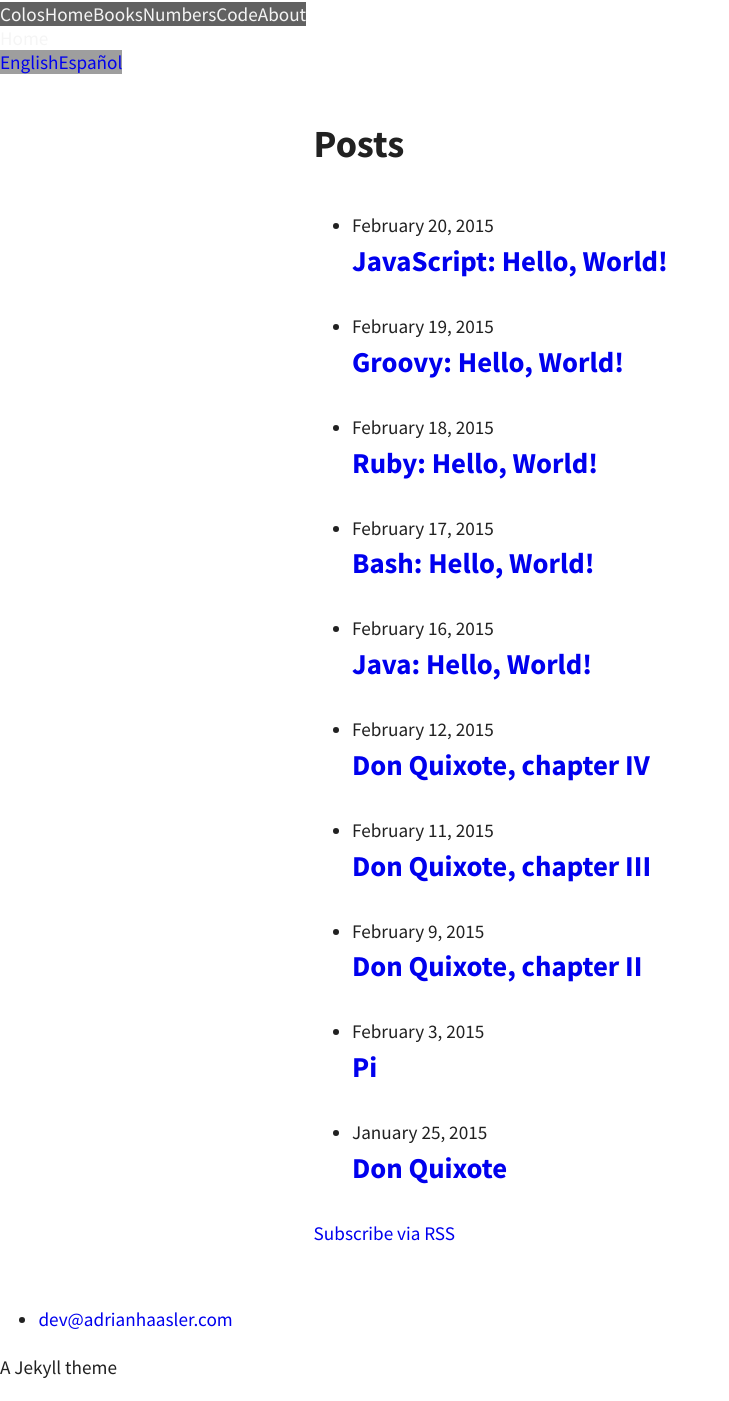
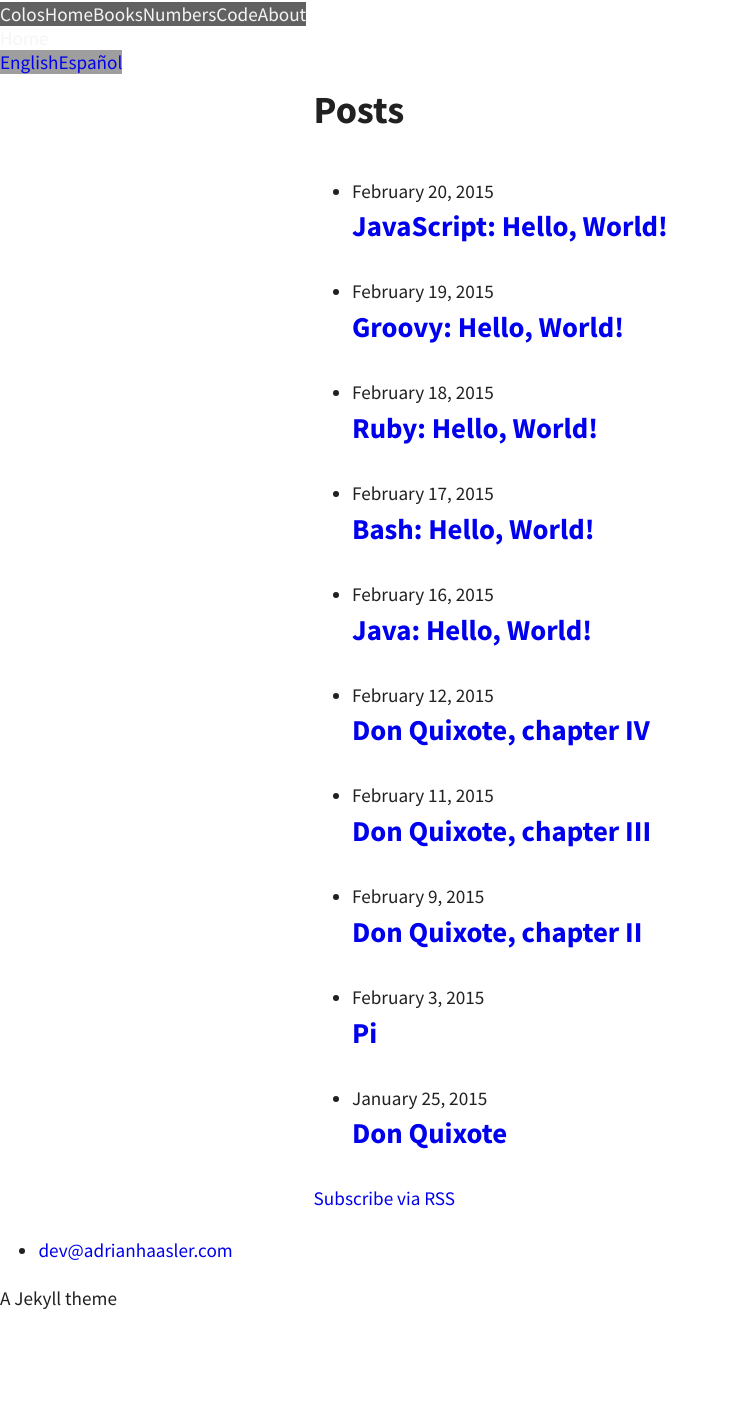
Before and after one commit to ahaasler/colos, a Jekyll site: the page built from _pages/en/home.md, in a window 1280 px wide. Shown: the whole page, without its empty margins (0-729 px from the left). Built offline with Jekyll 4.4.1, drawn with Linux system fonts in a browser that asks for light colours; Markdown is read by kramdown in place of the engine named in the settings; after the commit the page ends 1332 px from its top, so only the background shows below that.

Commit message:
Change page content padding
It was too much.

```diff
--- a/_sass/_layout.scss
+++ b/_sass/_layout.scss
@@ -11,7 +11,7 @@ core-menu {
 // Page content
 .page-content {
 	margin: 0 auto;
-	padding: $spacing-unit;
+	padding: $spacing-unit * 0.1;
 	max-width: $spacing-unit * 17;
 }
 
```
